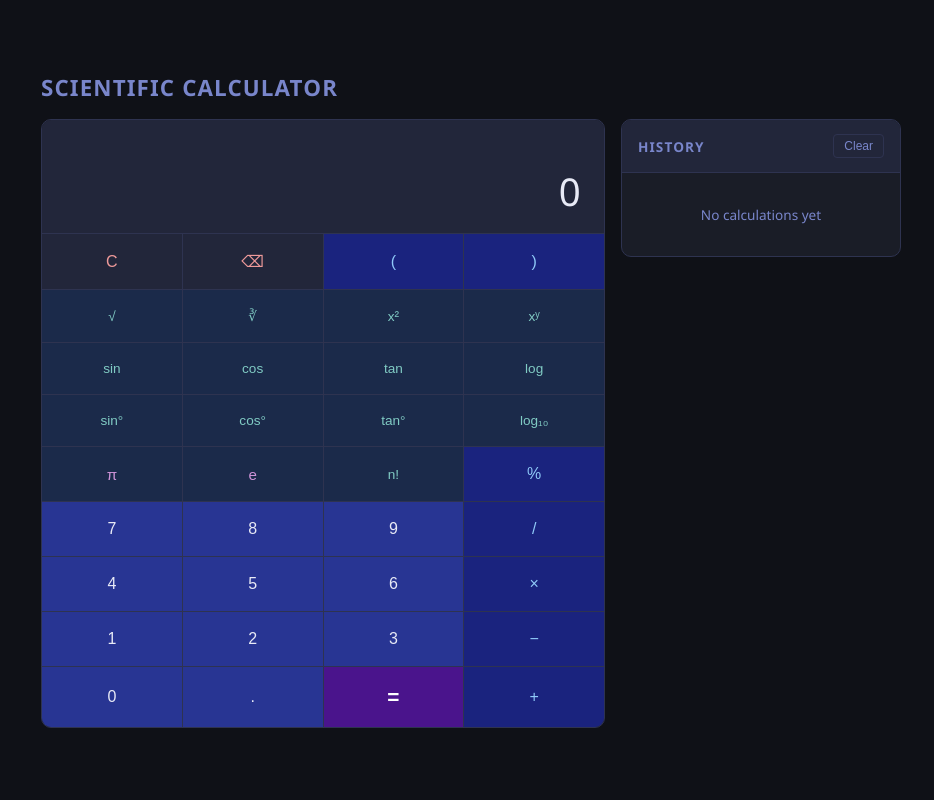
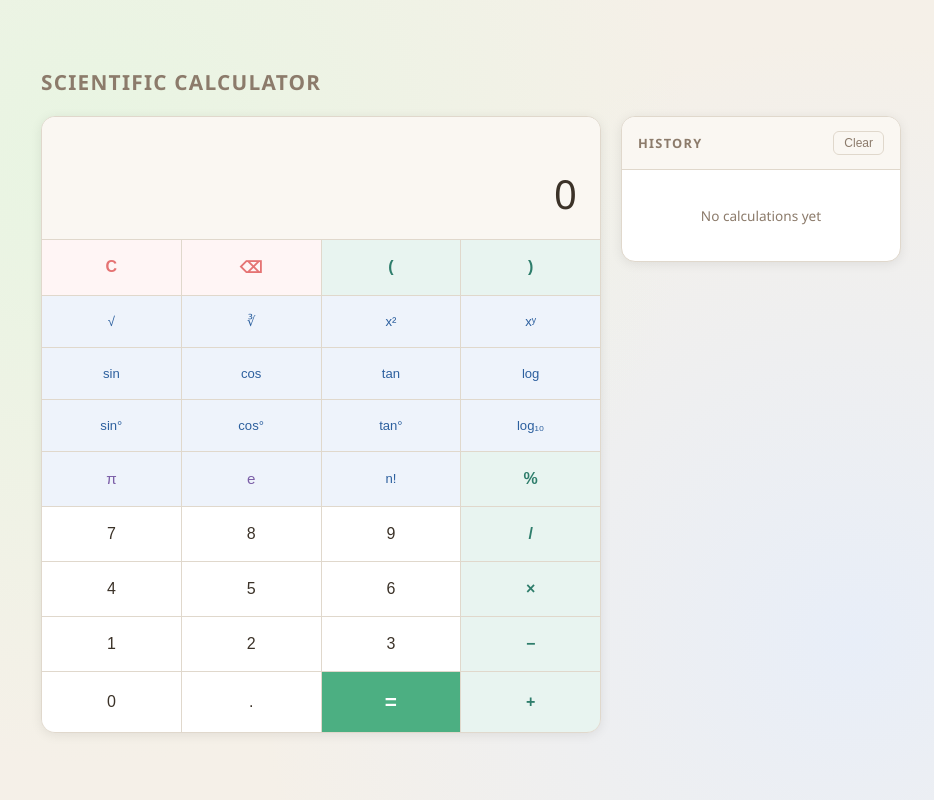
Before and after one commit to hemu-611/calculator-app, a Flask app: page / in a window 1280 px wide. Shown: the whole page, without its empty margins (169-1103 px from the left). Run offline with Flask 3, Linux system fonts and the light colour scheme; parts of the project's set-up code (start-up, migrations or seed data) failed here and were passed over.

Commit message:
Redesign UI with white natural theme
Warm off-white background, soft green/teal operators, sage equals button, gentle shadows

Co-Authored-By: Claude Sonnet 4.6 <noreply@anthropic.com>

```diff
--- a/static/style.css
+++ b/static/style.css
@@ -1,29 +1,33 @@
 *, *::before, *::after { box-sizing: border-box; margin: 0; padding: 0; }
 
 :root {
-  --bg:         #0f1117;
-  --surface:    #1a1d27;
-  --surface2:   #22263a;
-  --border:     #2e3350;
-  --text:       #e8eaf6;
-  --text-muted: #7986cb;
-  --accent:     #5c6bc0;
-  --accent-hi:  #7986cb;
-  --num:        #283593;
-  --num-hi:     #3949ab;
-  --op:         #1a237e;
-  --op-hi:      #283593;
-  --sci:        #1b2a4a;
-  --sci-hi:     #1e3a6e;
-  --eq:         #4a148c;
-  --eq-hi:      #6a1b9a;
-  --danger:     #b71c1c;
-  --danger-hi:  #c62828;
-  --radius:     10px;
+  --bg:         #f5f0e8;
+  --surface:    #ffffff;
+  --surface2:   #faf7f2;
+  --border:     #e0d8cc;
+  --text:       #3b3228;
+  --text-muted: #8c7b6b;
+  --num:        #ffffff;
+  --num-hi:     #f0ebe2;
+  --op:         #e8f4f0;
+  --op-hi:      #d0ece5;
+  --op-text:    #2e7d6b;
+  --sci:        #eef3fb;
+  --sci-hi:     #dce8f5;
+  --sci-text:   #2c5f9e;
+  --eq:         #4caf82;
+  --eq-hi:      #3d9e72;
+  --danger:     #e57373;
+  --danger-hi:  #ef5350;
+  --radius:     14px;
+  --shadow:     0 2px 12px rgba(0,0,0,0.08);
 }
 
 body {
   background: var(--bg);
+  background-image:
+    radial-gradient(circle at 20% 20%, #e8f5e2 0%, transparent 50%),
+    radial-gradient(circle at 80% 80%, #e8eef8 0%, transparent 50%);
   color: var(--text);
   font-family: 'Segoe UI', system-ui, sans-serif;
   min-height: 100vh;
@@ -38,37 +42,39 @@ body {
   max-width: 860px;
   display: flex;
   flex-direction: column;
-  gap: 16px;
+  gap: 20px;
 }
 
 .app-header h1 {
-  font-size: 1.4rem;
-  font-weight: 600;
+  font-size: 1.3rem;
+  font-weight: 700;
   color: var(--text-muted);
-  letter-spacing: 0.05em;
+  letter-spacing: 0.06em;
   text-transform: uppercase;
 }
 
 .app-main {
   display: grid;
   grid-template-columns: 1fr 280px;
-  gap: 16px;
+  gap: 20px;
   align-items: start;
 }
 
-/* ── Display ── */
+/* ── Calculator panel ── */
 .calc-panel {
   background: var(--surface);
   border: 1px solid var(--border);
   border-radius: var(--radius);
+  box-shadow: var(--shadow);
   overflow: hidden;
 }
 
+/* ── Display ── */
 .display {
   background: var(--surface2);
-  padding: 20px 24px 16px;
+  padding: 24px 24px 18px;
   border-bottom: 1px solid var(--border);
-  min-height: 110px;
+  min-height: 115px;
   display: flex;
   flex-direction: column;
   justify-content: flex-end;
@@ -85,15 +91,16 @@ body {
 }
 
 .display-result {
-  font-size: 2.4rem;
+  font-size: 2.5rem;
   font-weight: 300;
+  color: var(--text);
   letter-spacing: -0.02em;
   word-break: break-all;
   text-align: right;
   transition: color 0.15s;
 }
 
-.display-result.error { color: #ef5350; }
+.display-result.error { color: var(--danger); }
 
 /* ── Keypad ── */
 .keypad {
@@ -104,48 +111,47 @@ body {
 }
 
 .btn {
-  background: var(--surface);
+  background: var(--num);
   border: none;
   color: var(--text);
   font-size: 1rem;
   padding: 18px 8px;
   cursor: pointer;
-  transition: background 0.1s, transform 0.08s;
+  transition: background 0.12s, transform 0.08s, box-shadow 0.1s;
   user-select: none;
 }
 
-.btn:active { transform: scale(0.94); }
+.btn:active { transform: scale(0.93); }
 
-.btn-num  { background: var(--num);  }
-.btn-num:hover  { background: var(--num-hi); }
+.btn-num       { background: var(--num); }
+.btn-num:hover { background: var(--num-hi); }
 
-.btn-op   { background: var(--op);   color: #90caf9; }
-.btn-op:hover   { background: var(--op-hi); }
+.btn-op        { background: var(--op);  color: var(--op-text); font-weight: 600; }
+.btn-op:hover  { background: var(--op-hi); }
 
-.btn-sci  { background: var(--sci);  color: #80cbc4; font-size: 0.85rem; }
-.btn-sci:hover  { background: var(--sci-hi); }
+.btn-sci       { background: var(--sci); color: var(--sci-text); font-size: 0.82rem; }
+.btn-sci:hover { background: var(--sci-hi); }
 
-.btn-const { background: var(--sci); color: #ce93d8; font-size: 0.95rem; }
+.btn-const       { background: var(--sci); color: #7b5ea7; font-size: 0.95rem; font-weight: 500; }
 .btn-const:hover { background: var(--sci-hi); }
 
-.btn-action { background: var(--surface2); color: #ef9a9a; }
+.btn-action       { background: #fff5f5; color: var(--danger); font-weight: 600; }
 .btn-action:hover { background: var(--danger); color: #fff; }
 
 .btn-equals {
   background: var(--eq);
   color: #fff;
   font-size: 1.3rem;
-  font-weight: 600;
+  font-weight: 700;
 }
 .btn-equals:hover { background: var(--eq-hi); }
-
-.btn-zero { }
 
 /* ── History panel ── */
 .history-panel {
   background: var(--surface);
   border: 1px solid var(--border);
   border-radius: var(--radius);
+  box-shadow: var(--shadow);
   overflow: hidden;
   max-height: 540px;
   display: flex;
@@ -162,10 +168,10 @@ body {
 }
 
 .history-header h2 {
-  font-size: 0.85rem;
-  font-weight: 600;
+  font-size: 0.8rem;
+  font-weight: 700;
   text-transform: uppercase;
-  letter-spacing: 0.08em;
+  letter-spacing: 0.1em;
   color: var(--text-muted);
 }
 
@@ -175,11 +181,11 @@ body {
   color: var(--text-muted);
   font-size: 0.75rem;
   padding: 4px 10px;
-  border-radius: 4px;
+  border-radius: 6px;
   cursor: pointer;
   transition: border-color 0.15s, color 0.15s;
 }
-.btn-clear-history:hover { border-color: var(--danger); color: #ef5350; }
+.btn-clear-history:hover { border-color: var(--danger); color: var(--danger); }
 
 .history-list {
   list-style: none;
@@ -189,7 +195,7 @@ body {
 }
 
 .history-empty {
-  padding: 24px 16px;
+  padding: 28px 16px;
   text-align: center;
   color: var(--text-muted);
   font-size: 0.85rem;
@@ -205,7 +211,7 @@ body {
 .history-item:hover { background: var(--surface2); }
 
 .history-item-expr {
-  font-size: 0.8rem;
+  font-size: 0.78rem;
   color: var(--text-muted);
   white-space: nowrap;
   overflow: hidden;
@@ -214,7 +220,7 @@ body {
 
 .history-item-result {
   font-size: 1.05rem;
-  font-weight: 500;
+  font-weight: 600;
   color: var(--text);
   margin-top: 2px;
 }
```
